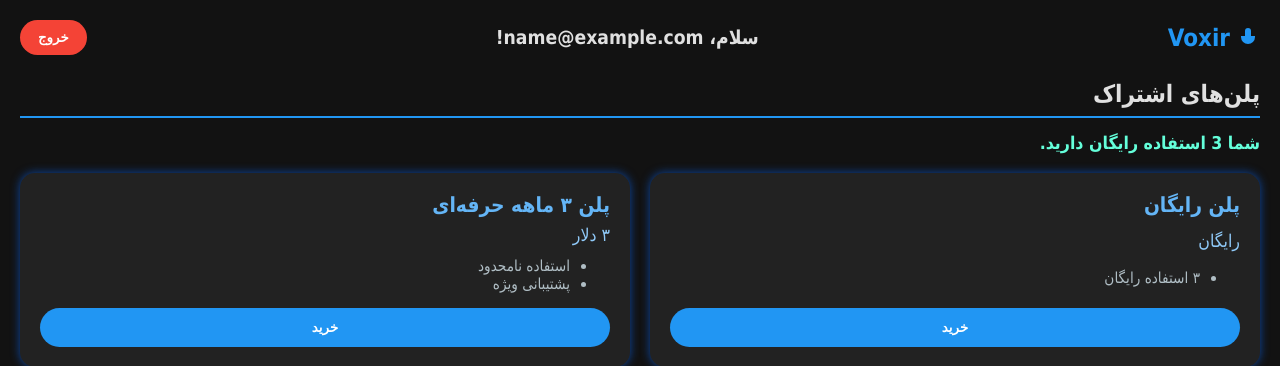
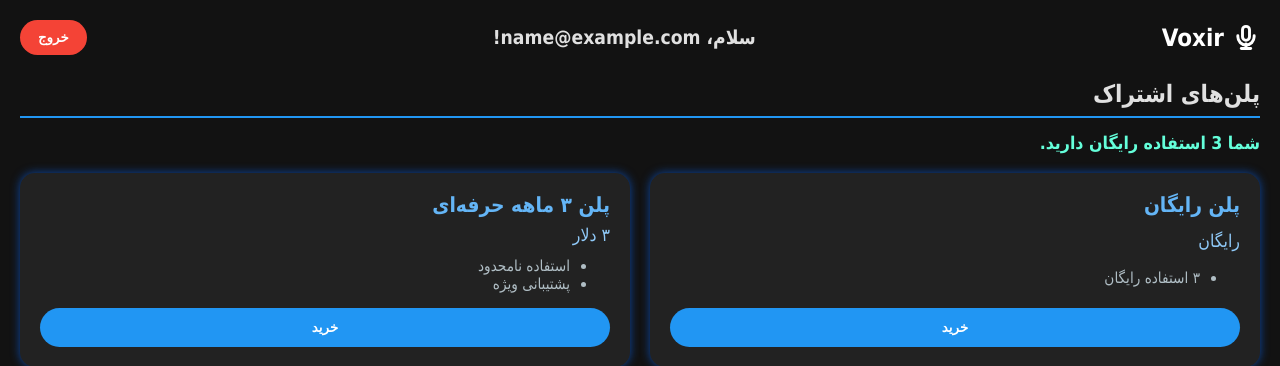
Before and after one commit to ahmadsamimrahmani427/voxir-app, a Flask app: page /app in a window 1280 px wide. Shown: the top 366 px of the page. Run offline with Flask 3, Linux system fonts and the light colour scheme; the visitor is signed in with stand-in values (Sample User, id 1).

Commit message:
Update index.html

```diff
--- a/templates/index.html
+++ b/templates/index.html
@@ -24,20 +24,25 @@
         display: flex;
         align-items: center;
         gap: 12px;
+        color: #e0e0e0;
     }
     .app-name {
         font-weight: 700;
         font-size: 1.5rem;
-        color: #2196f3; /* رنگ آبی */
+        color: #ffffff; /* رنگ سفید */
         display: flex;
         align-items: center;
-        gap: 6px;
+        gap: 8px;
         user-select: none;
     }
     .app-name svg {
-        width: 24px;
-        height: 24px;
-        fill: #2196f3;
+        width: 28px;
+        height: 28px;
+        stroke: #ffffff; /* رنگ خطوط سفید */
+        stroke-width: 2.5;
+        fill: none;
+        stroke-linecap: round;
+        stroke-linejoin: round;
     }
     .logout-btn {
         background-color: #f44336;
@@ -222,11 +227,12 @@
 <body>
 <header>
     <div class="app-name" title="Voxir - اپلیکیشن تبدیل متن به گفتار">
-        <!-- آیکون میکروفن SVG -->
+        <!-- آیکون میکروفن SVG با خطوط سفید و ضخیم -->
         <svg xmlns="http://www.w3.org/2000/svg" viewBox="0 0 24 24" >
-            <path d="M12 14a3 3 0 0 0 3-3V5a3 3 0 0 0-6 0v6a3 3 0 0 0 3 3z"/>
-            <path d="M19 10v1a7 7 0 0 1-14 0v-1"/>
-            <path d="M12 17v4m-4 0h8"/>
+            <path d="M12 14a3 3 0 0 0 3-3V5a3 3 0 0 0-6 0v6a3 3 0 0 0 3 3z" />
+            <path d="M19 10v1a7 7 0 0 1-14 0v-1" />
+            <line x1="12" y1="17" x2="12" y2="21" />
+            <line x1="8" y1="21" x2="16" y2="21" />
         </svg>
         Voxir
     </div>
```
